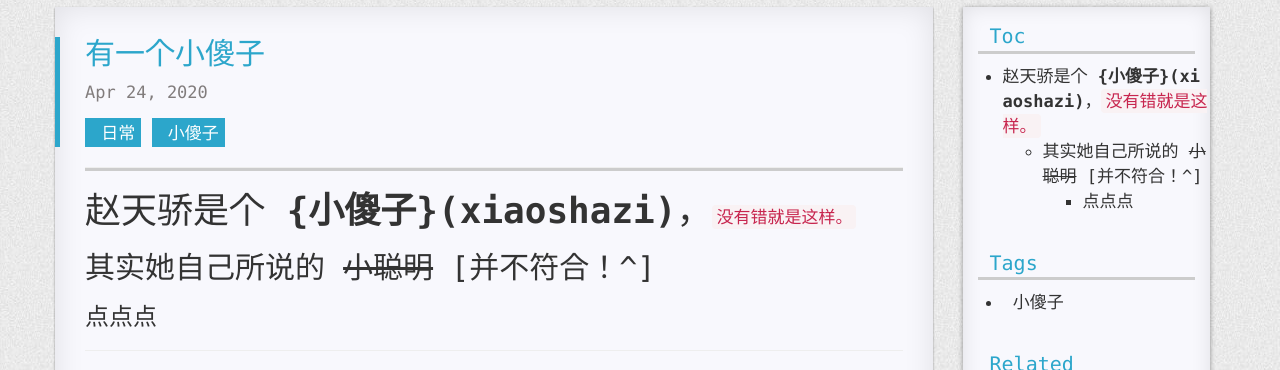
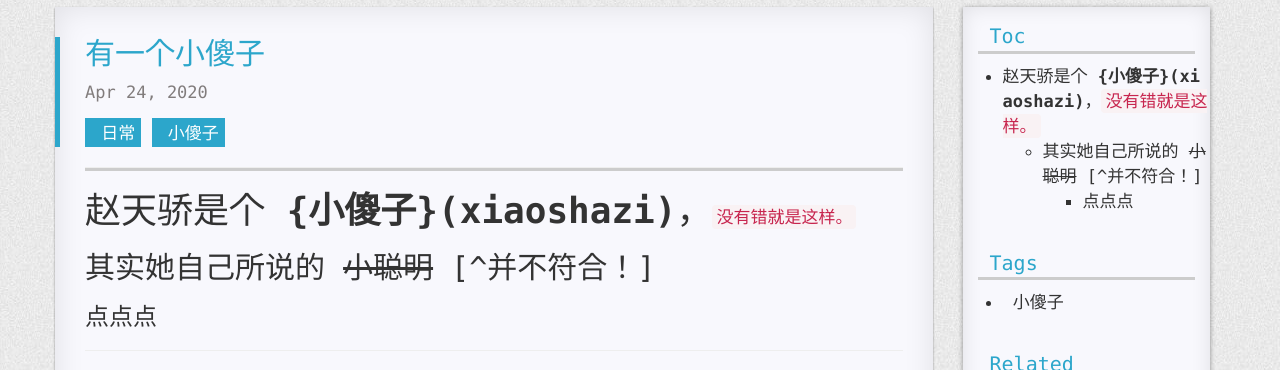
Before and after one commit to MiracleAttacker/MiracleAttacker.github.io, a Jekyll site: the page built from _posts/2020-04-24-有一个小傻子.md, in a window 1280 px wide. Shown: the part 69-439 px from the top of the page. Built offline with Jekyll 4.4.1, drawn with Linux system fonts in a browser that asks for light colours; nearby versions of some CDN libraries; comment, search, counter and statistics services are not loaded; a style sheet for code colours, icons or effects is not loaded.

```diff
--- a/_posts/2020-04-24-有一个小傻子.md
+++ b/_posts/2020-04-24-有一个小傻子.md
@@ -12,7 +12,7 @@ grammar_cjkRuby: true
 
 # 赵天骄是个 **{小傻子}(xiaoshazi)**，`没有错就是这样。`
 
-##  其实她自己所说的 ~~小聪明~~  [并不符合！^]
+##  其实她自己所说的 ~~小聪明~~   [^并不符合！]
 
 
 ### 点点点
```
